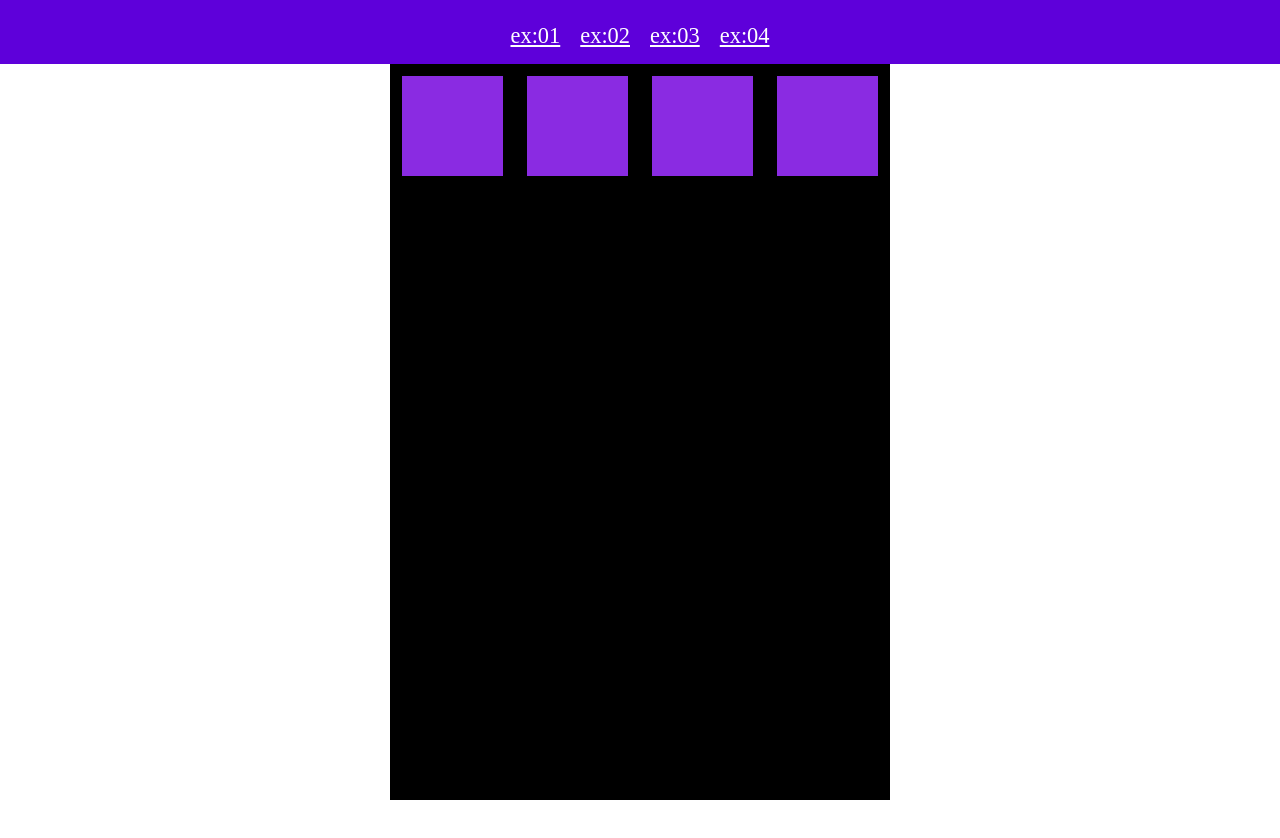
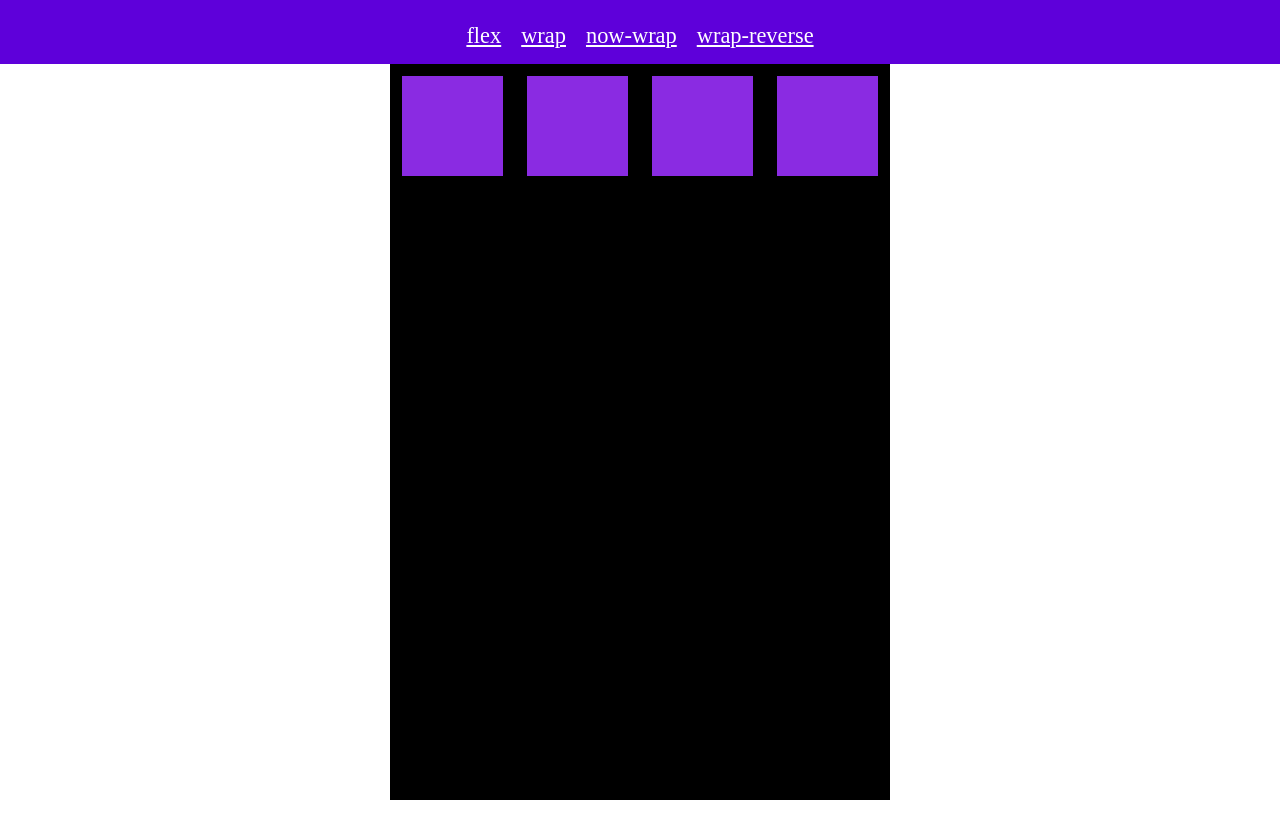
Before and after one commit to JoaoPedro0116/flex-wrap, a plain HTML site: page index.html in a window 1280 px wide. Shown: the top 838 px of the page. Drawn offline with Linux system fonts and the light colour scheme.

Commit message:
Add files via upload

```diff
--- a/index.html
+++ b/index.html
@@ -10,10 +10,10 @@
     <header>
             <nav>
                 <ul>
-                    <a href="#1"><li>ex:01</li></a>
-                    <a href="#2"><li>ex:02</li></a>
-                    <a href="#3"><li>ex:03</li></a>
-                    <a href="#4"><li>ex:04</li></a>
+                    <a href="#1"><li>flex</li></a>
+                    <a href="#2"><li>wrap</li></a>
+                    <a href="#3"><li>now-wrap</li></a>
+                    <a href="#4"><li>wrap-reverse</li></a>
 
                 </ul>
             </nav>
```
